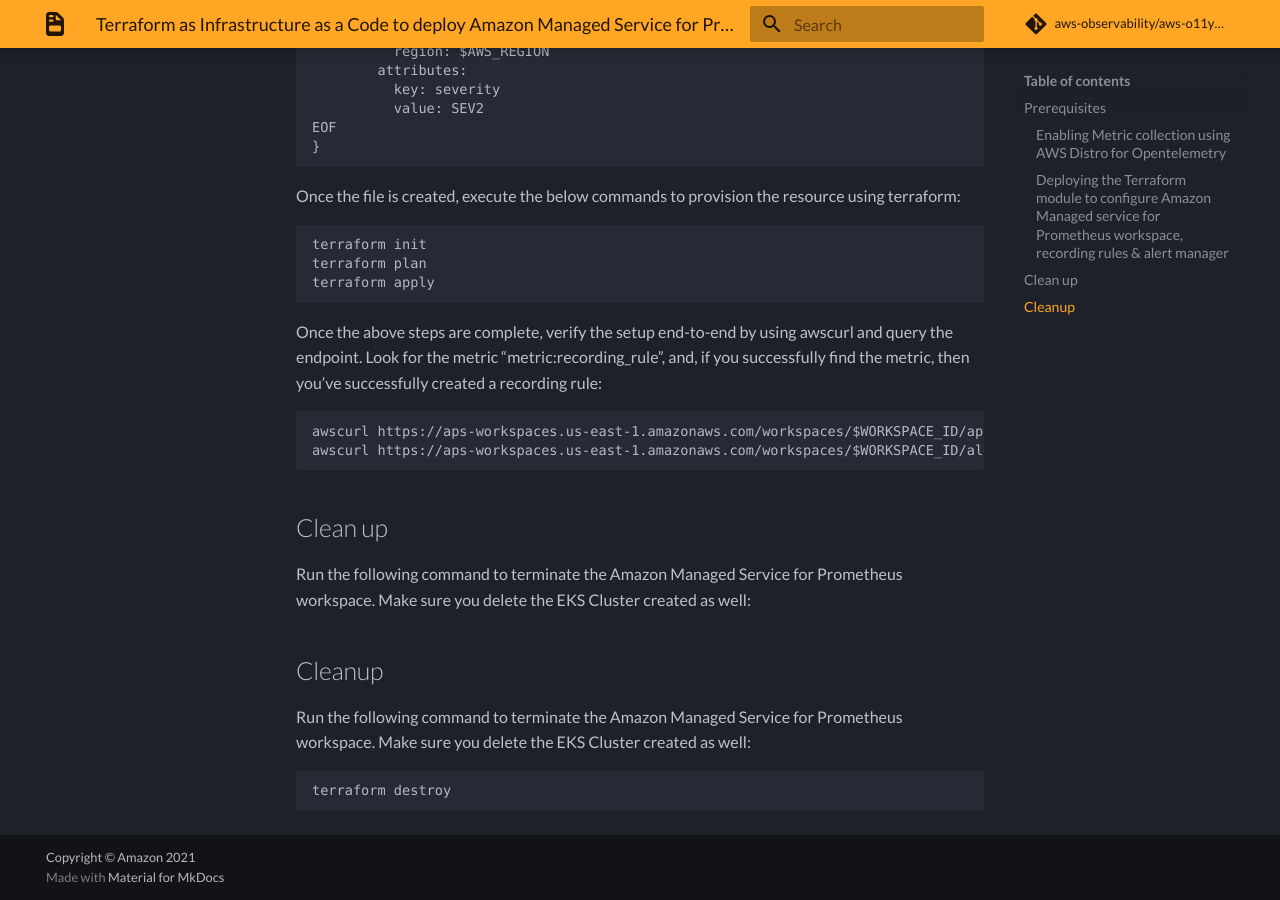
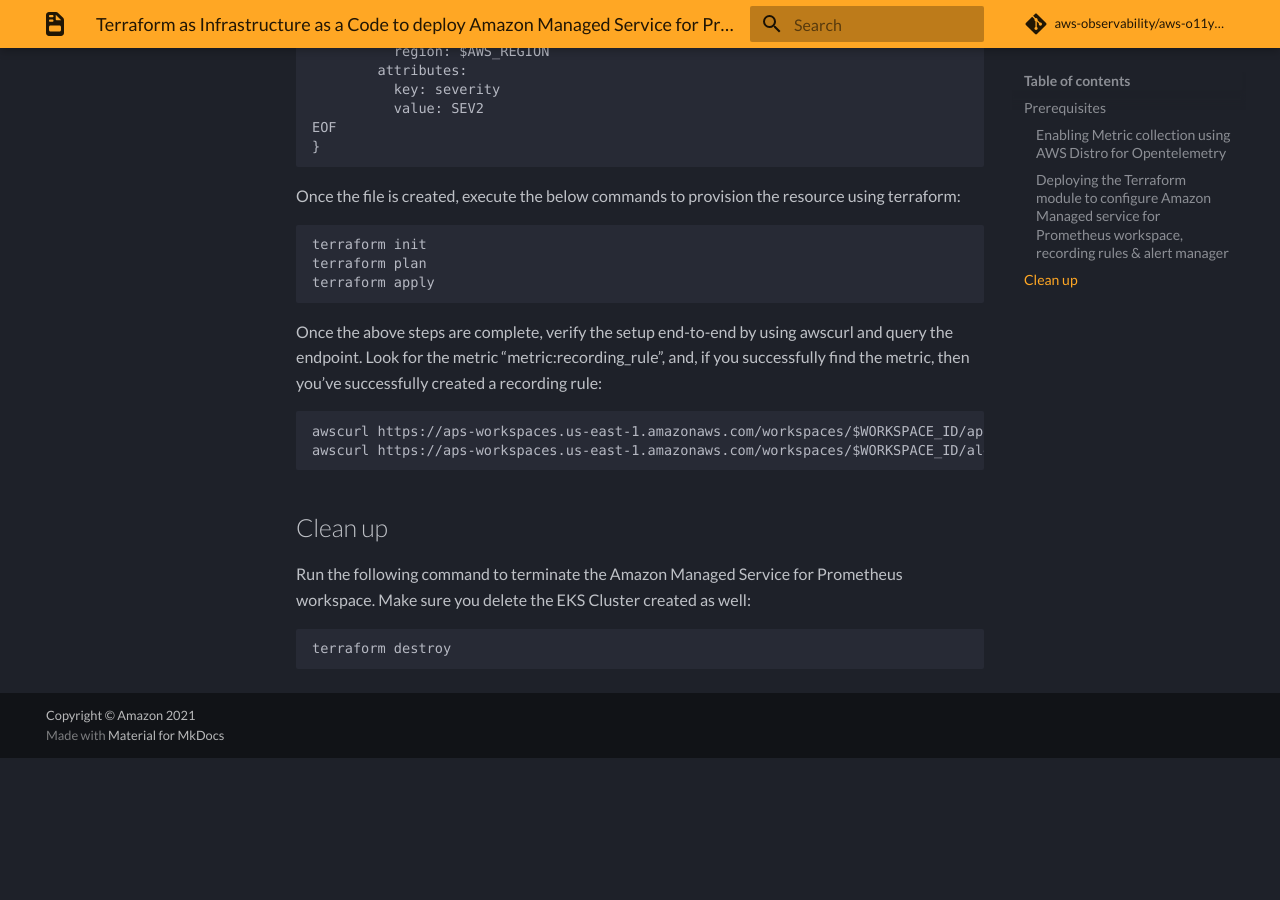
Before and after one commit to aws-observability/aws-o11y-recipes, an MkDocs documentation site: the page built from docs/recipes/amp-alertmanager-terraform.md, in a window 1280 px wide and 900 px high, scrolled down 3038 px. Built offline with MkDocs 1.6.1 and Material for MkDocs 9.7.7, drawn with Linux system fonts in a browser that asks for light colours; some web fonts are replaced; comment, search, counter and statistics services are not loaded; after the commit the page ends 3796 px from its top, so only the background shows below that.

Commit message:
Update amp-alertmanager-terraform.md

````diff
--- a/docs/recipes/amp-alertmanager-terraform.md
+++ b/docs/recipes/amp-alertmanager-terraform.md
@@ -139,10 +140,6 @@
 Run the following command to terminate the Amazon Managed Service for Prometheus workspace. Make sure you delete the EKS Cluster created as well:
 
 
-## Cleanup
-
-Run the following command to terminate the Amazon Managed Service for Prometheus workspace. Make sure you delete the EKS Cluster created as well:
-
 ```
 terraform destroy
 ```
````
Also changed, not shown: other parts of docs/recipes/amp-alertmanager-terraform.md (+1 -0 lines).
